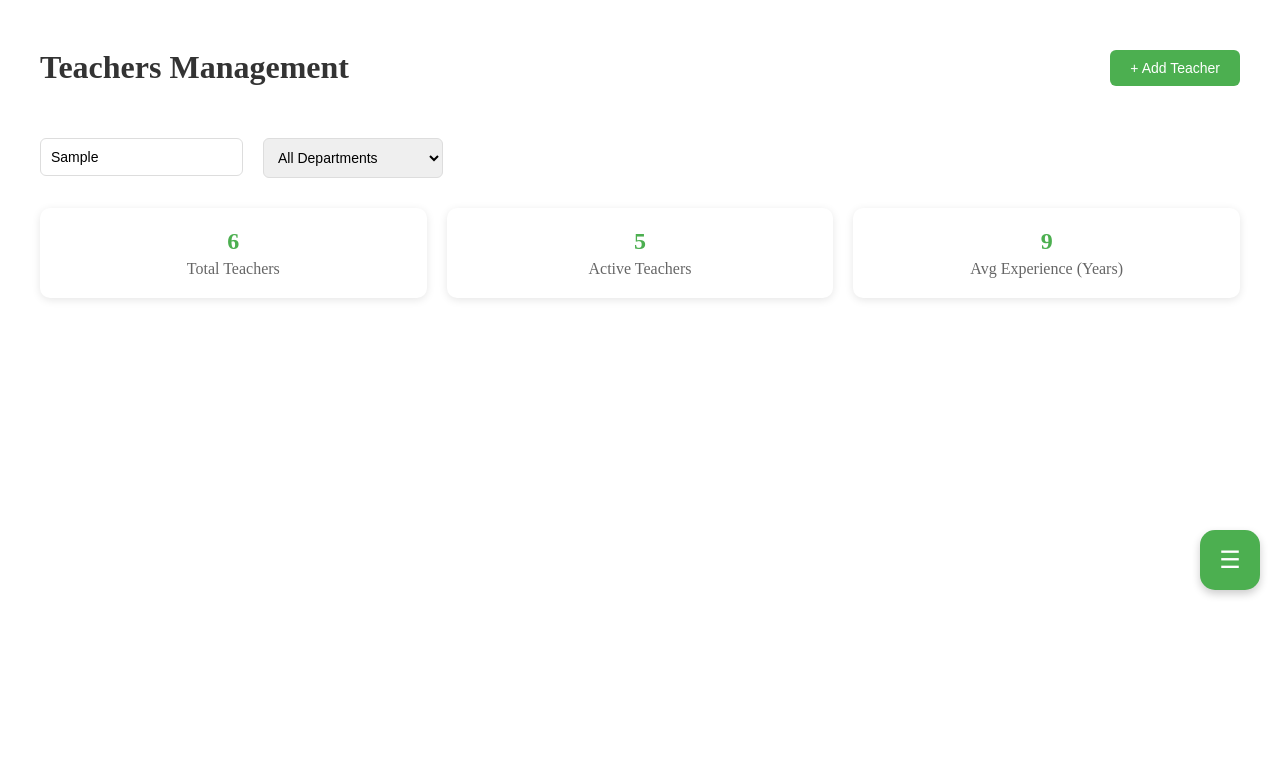
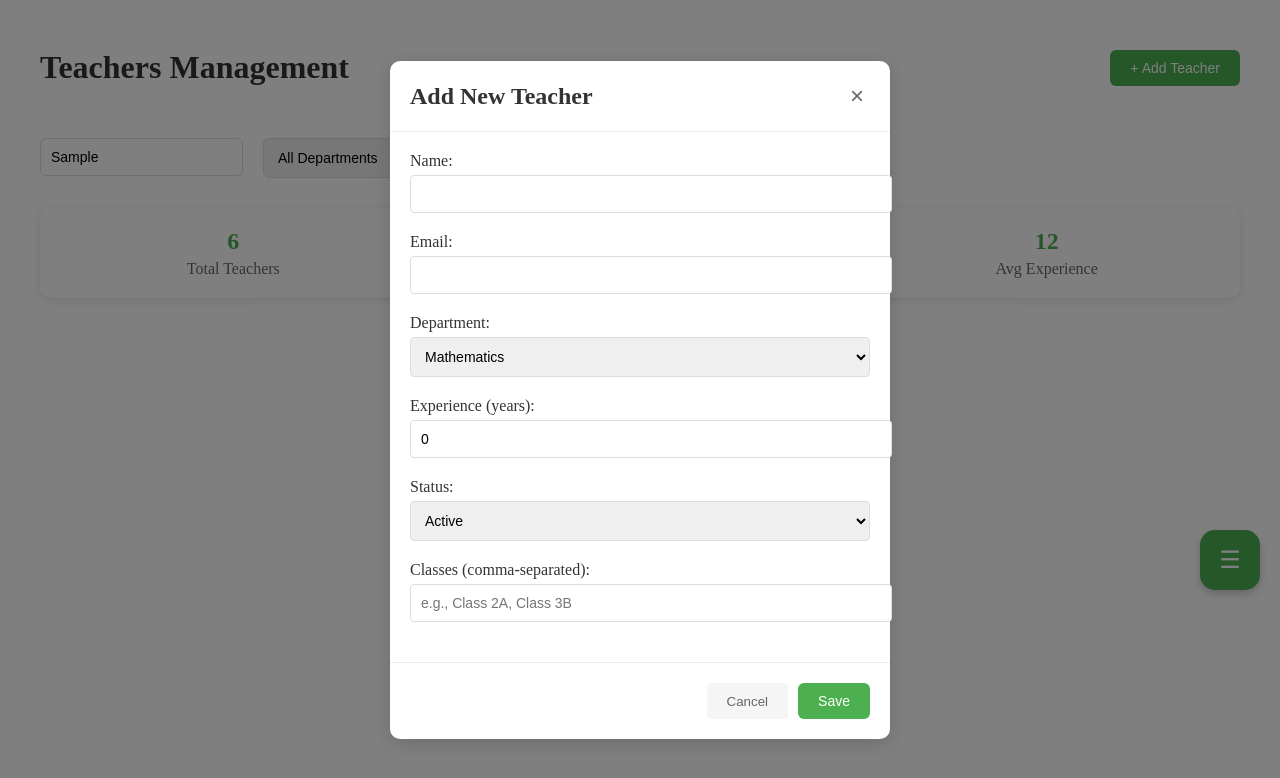
Before and after one commit to Shun89303/little-scholars-protocol, a React (Vite) app: page /teachers in a window 1280 px wide. Both pictures are taken after typing "Sample" into the empty fields and a click on the button "+ Add Teacher". Shown: the top 778 px of the page. Built offline with nearby package versions, Linux system fonts and the light colour scheme.

Commit message:
v3.2 Teachers CRUD operations update

```diff
--- a/src/pages/Teachers/Teachers.css
+++ b/src/pages/Teachers/Teachers.css
@@ -80,7 +80,7 @@
 
 .teachers-grid {
   display: grid;
-  grid-template-columns: repeat(auto-fit, minmax(400px, 1fr));
+  grid-template-columns: repeat(auto-fit, minmax(350px, 1fr));
   gap: 20px;
 }
 
@@ -89,6 +89,8 @@
   border-radius: 10px;
   box-shadow: 0 2px 8px rgba(0,0,0,0.1);
   padding: 20px;
+  display: flex;
+  gap: 15px;
   transition: transform 0.2s ease-in-out;
 }
 
@@ -97,25 +99,16 @@
   box-shadow: 0 4px 12px rgba(0,0,0,0.15);
 }
 
-.teacher-header {
-  display: flex;
-  align-items: center;
-  gap: 15px;
-  margin-bottom: 15px;
-  padding-bottom: 15px;
-  border-bottom: 1px solid #eee;
-}
-
 .teacher-avatar {
   flex-shrink: 0;
 }
 
-.avatar-placeholder {
-  width: 50px;
-  height: 50px;
+.avatar-initials {
+  width: 60px;
+  height: 60px;
   border-radius: 50%;
-  background: #4CAF50;
-  color: white;
+  background: #e3f2fd;
+  color: #1976d2;
   display: flex;
   align-items: center;
   justify-content: center;
@@ -133,14 +126,25 @@
   margin: 0 0 5px 0;
 }
 
-.teacher-department {
+.teacher-email {
   color: #666;
   font-size: 14px;
-  margin: 0;
+  margin: 0 0 10px 0;
 }
 
-.teacher-status {
-  flex-shrink: 0;
+.teacher-details {
+  display: flex;
+  gap: 10px;
+  margin-bottom: 10px;
+}
+
+.department {
+  background: #f3e5f5;
+  color: #7b1fa2;
+  padding: 4px 8px;
+  border-radius: 4px;
+  font-size: 12px;
+  font-weight: 600;
 }
 
 .status-badge {
@@ -148,7 +152,6 @@
   border-radius: 4px;
   font-size: 12px;
   font-weight: 600;
-  text-transform: uppercase;
 }
 
 .status-badge.active {
@@ -161,59 +164,54 @@
   color: #856404;
 }
 
-.teacher-details {
+.teacher-experience {
+  margin-bottom: 10px;
+}
+
+.teacher-experience .label {
+  color: #666;
+  font-weight: 500;
+  font-size: 12px;
+}
+
+.teacher-experience .value {
+  color: #333;
+  font-weight: 600;
+  font-size: 14px;
+  margin-left: 5px;
+}
+
+.teacher-classes {
   margin-bottom: 15px;
 }
 
-.teacher-contact,
-.teacher-experience {
-  display: flex;
-  justify-content: space-between;
-  padding: 8px 0;
-  border-bottom: 1px solid #f5f5f5;
-}
-
-.teacher-classes {
-  padding: 8px 0;
-}
-
-.teacher-contact:last-child,
-.teacher-experience:last-child {
-  border-bottom: none;
-}
-
-.label {
+.teacher-classes .label {
   color: #666;
   font-weight: 500;
-  font-size: 14px;
-}
-
-.value {
-  color: #333;
-  font-weight: 600;
-  font-size: 14px;
+  font-size: 12px;
+  display: block;
+  margin-bottom: 5px;
 }
 
 .class-tags {
   display: flex;
   flex-wrap: wrap;
-  gap: 6px;
-  margin-top: 5px;
+  gap: 5px;
 }
 
 .class-tag {
-  background: #e3f2fd;
-  color: #1976d2;
-  padding: 3px 8px;
-  border-radius: 4px;
-  font-size: 12px;
+  background: #e8eaf6;
+  color: #1565c0;
+  padding: 2px 6px;
+  border-radius: 3px;
+  font-size: 11px;
   font-weight: 500;
 }
 
 .teacher-actions {
   display: flex;
   gap: 8px;
-  justify-content: flex-end;
+  flex-wrap: wrap;
 }
 
 .action-btn {
@@ -222,7 +220,6 @@
   border-radius: 4px;
   cursor: pointer;
   font-size: 12px;
-  transition: opacity 0.2s;
 }
 
 .action-btn.view {
@@ -240,6 +237,116 @@
   color: #2e7d32;
 }
 
+.action-btn.delete {
+  background: #ffebee;
+  color: #c62828;
+}
+
 .action-btn:hover {
   opacity: 0.8;
 }
+
+/* Modal Styles */
+.modal-overlay {
+  position: fixed;
+  top: 0;
+  left: 0;
+  right: 0;
+  bottom: 0;
+  background: rgba(0, 0, 0, 0.5);
+  display: flex;
+  align-items: center;
+  justify-content: center;
+  z-index: 1000;
+}
+
+.modal {
+  background: white;
+  border-radius: 10px;
+  width: 90%;
+  max-width: 500px;
+  box-shadow: 0 4px 20px rgba(0, 0, 0, 0.15);
+}
+
+.modal-header {
+  display: flex;
+  justify-content: space-between;
+  align-items: center;
+  padding: 20px;
+  border-bottom: 1px solid #eee;
+}
+
+.modal-header h2 {
+  margin: 0;
+  color: #333;
+}
+
+.close-btn {
+  background: none;
+  border: none;
+  font-size: 24px;
+  cursor: pointer;
+  color: #666;
+}
+
+.close-btn:hover {
+  color: #333;
+}
+
+.modal-body {
+  padding: 20px;
+}
+
+.form-group {
+  margin-bottom: 20px;
+}
+
+.form-group label {
+  display: block;
+  margin-bottom: 5px;
+  color: #333;
+  font-weight: 500;
+}
+
+.form-group input,
+.form-group select {
+  width: 100%;
+  padding: 10px;
+  border: 1px solid #ddd;
+  border-radius: 4px;
+  font-size: 14px;
+}
+
+.modal-footer {
+  display: flex;
+  justify-content: flex-end;
+  gap: 10px;
+  padding: 20px;
+  border-top: 1px solid #eee;
+}
+
+.cancel-btn {
+  background: #f5f5f5;
+  color: #666;
+  border: none;
+  padding: 10px 20px;
+  border-radius: 4px;
+  cursor: pointer;
+}
+
+.cancel-btn:hover {
+  background: #e0e0e0;
+}
+
+.save-btn {
+  background: #4CAF50;
+  color: white;
+  border: none;
+  padding: 10px 20px;
+  border-radius: 4px;
+  cursor: pointer;
+}
+
+.save-btn:hover {
+  background: #45a049;
+}
--- a/src/pages/Teachers/Teachers.jsx
+++ b/src/pages/Teachers/Teachers.jsx
@@ -4,16 +4,75 @@ import "./Teachers.css";
 export default function Teachers() {
   const [searchTerm, setSearchTerm] = useState("");
   const [selectedDepartment, setSelectedDepartment] = useState("all");
+  const [showModal, setShowModal] = useState(false);
+  const [editingTeacher, setEditingTeacher] = useState(null);
+  const [classesText, setClassesText] = useState('');
+  const [formData, setFormData] = useState({
+    name: "",
+    email: "",
+    department: "Mathematics",
+    experience: 0,
+    status: "active",
+    classes: []
+  });
 
-  // Bare minimum static data
-  const teachers = [
-    { id: 1, name: "Mrs. Sarah Smith", email: "sarah.smith@school.edu", department: "Mathematics", classes: ["Class 2A", "Class 3B"], experience: 8, status: "active" },
-    { id: 2, name: "Mr. John Johnson", email: "john.johnson@school.edu", department: "English", classes: ["Class 2B", "Class 4A"], experience: 12, status: "active" },
-    { id: 3, name: "Ms. Emily Davis", email: "emily.davis@school.edu", department: "Science", classes: ["Class 3A", "Class 4B"], experience: 6, status: "active" },
-    { id: 4, name: "Mr. Michael Wilson", email: "michael.wilson@school.edu", department: "Social Studies", classes: ["Class 2A", "Class 3A"], experience: 15, status: "active" },
-    { id: 5, name: "Mrs. Lisa Chen", email: "lisa.chen@school.edu", department: "Mathematics", classes: ["Class 4A", "Class 4B"], experience: 10, status: "active" },
-    { id: 6, name: "Mr. David Martinez", email: "david.martinez@school.edu", department: "Physical Education", classes: ["Class 2B", "Class 3B"], experience: 5, status: "on_leave" }
-  ];
+  // Enhanced static data with IDs for CRUD operations
+  const [teachers, setTeachers] = useState([
+    {
+      id: 1,
+      name: "Sarah Johnson",
+      email: "sarah.j@school.edu",
+      department: "Mathematics",
+      experience: 8,
+      status: "active",
+      classes: ["Class 2A", "Class 3B"]
+    },
+    {
+      id: 2,
+      name: "Michael Chen",
+      email: "michael.c@school.edu",
+      department: "English",
+      experience: 12,
+      status: "active",
+      classes: ["Class 4A", "Class 2B"]
+    },
+    {
+      id: 3,
+      name: "Emily Davis",
+      email: "emily.d@school.edu",
+      department: "Science",
+      experience: 6,
+      status: "active",
+      classes: ["Class 3A", "Class 4B"]
+    },
+    {
+      id: 4,
+      name: "James Wilson",
+      email: "james.w@school.edu",
+      department: "Social Studies",
+      experience: 15,
+      status: "active",
+      classes: ["Class 2C", "Class 3C"]
+    },
+    {
+      id: 5,
+      name: "Lisa Martinez",
+      email: "lisa.m@school.edu",
+      department: "Physical Education",
+      experience: 10,
+      status: "on-leave",
+      classes: ["Class 4C"]
+    },
+    {
+      id: 6,
+      name: "Robert Brown",
+      email: "robert.b@school.edu",
+      department: "Mathematics",
+      experience: 20,
+      status: "active",
+      classes: ["Class 2D", "Class 3D"]
+    }
+  ]);
 
   const departments = ["all", "Mathematics", "English", "Science", "Social Studies", "Physical Education"];
 
@@ -26,11 +85,71 @@ export default function Teachers() {
     return matchesSearch && matchesDepartment;
   });
 
+  // CRUD Operations
+  const handleAddTeacher = () => {
+    setEditingTeacher(null);
+    setFormData({
+      name: "",
+      email: "",
+      department: "Mathematics",
+      experience: 0,
+      status: "active",
+      classes: []
+    });
+    setShowModal(true);
+  };
+
+  const handleEditTeacher = (teacher) => {
+    setEditingTeacher(teacher);
+    setFormData({
+      name: teacher.name,
+      email: teacher.email,
+      department: teacher.department,
+      experience: teacher.experience,
+      status: teacher.status,
+      classes: teacher.classes
+    });
+    setShowModal(true);
+  };
+
+  const handleDeleteTeacher = (teacherId) => {
+    if (window.confirm("Are you sure you want to delete this teacher?")) {
+      setTeachers(teachers.filter(teacher => teacher.id !== teacherId));
+    }
+  };
+
+  const handleSaveTeacher = () => {
+    if (editingTeacher) {
+      // Update existing teacher
+      setTeachers(teachers.map(teacher =>
+        teacher.id === editingTeacher.id
+          ? { ...teacher, ...formData }
+          : teacher
+      ));
+    } else {
+      // Add new teacher
+      const newTeacher = {
+        id: Math.max(...teachers.map(t => t.id)) + 1,
+        ...formData
+      };
+      setTeachers([...teachers, newTeacher]);
+    }
+    setShowModal(false);
+  };
+
+  const handleViewTeacher = (teacher) => {
+    alert(`Teacher Details:\n\nName: ${teacher.name}\nEmail: ${teacher.email}\nDepartment: ${teacher.department}\nExperience: ${teacher.experience} years\nStatus: ${teacher.status}\nClasses: ${teacher.classes.join(', ')}`);
+  };
+
+  const handleScheduleTeacher = (teacher) => {
+    alert(`Schedule for ${teacher.name}:\n\nThis feature would show the teacher's weekly schedule.\nCurrently showing placeholder for ${teacher.classes.join(', ')}`);
+  };
+
   return (
     <div className="teachers">
       <div className="teachers-header">
         <h1>Teachers Management</h1>
-        <button className="add-teacher-btn">+ Add Teacher</button>
+        <button className="add-teacher-btn" onClick={handleAddTeacher}>+ Add Teacher</button>
       </div>
 
       <div className="teachers-filters">
@@ -64,34 +183,27 @@ export default function Teachers() {
         </div>
         <div className="stat-card">
           <h3>{Math.round(teachers.reduce((acc, t) => acc + t.experience, 0) / teachers.length)}</h3>
-          <p>Avg Experience (Years)</p>
+          <p>Avg Experience</p>
         </div>
       </div>
 
       <div className="teachers-grid">
         {filteredTeachers.map(teacher => (
           <div key={teacher.id} className="teacher-card">
-            <div className="teacher-header">
-              <div className="teacher-avatar">
-                <div className="avatar-placeholder">
-                  {teacher.name.split(' ').map(n => n[0]).join('')}
-                </div>
-              </div>
-              <div className="teacher-info">
-                <h3>{teacher.name}</h3>
-                <p className="teacher-department">{teacher.department}</p>
-              </div>
-              <div className="teacher-status">
-                <span className={`status-badge ${teacher.status === 'active' ? 'active' : 'on-leave'}`}>
+            <div className="teacher-avatar">
+              <span className="avatar-initials">
+                {teacher.name.split(' ').map(n => n[0]).join('').toUpperCase()}
+              </span>
+            </div>
+
+            <div className="teacher-info">
+              <h3>{teacher.name}</h3>
+              <p className="teacher-email">{teacher.email}</p>
+              <div className="teacher-details">
+                <span className="department">{teacher.department}</span>
+                <span className={`status-badge ${teacher.status}`}>
                   {teacher.status === 'active' ? 'Active' : 'On Leave'}
                 </span>
-              </div>
-            </div>
-
-            <div className="teacher-details">
-              <div className="teacher-contact">
-                <span className="label">Email:</span>
-                <span className="value">{teacher.email}</span>
               </div>
               <div className="teacher-experience">
                 <span className="label">Experience:</span>
@@ -108,13 +220,102 @@ export default function Teachers() {
             </div>
 
             <div className="teacher-actions">
-              <button className="action-btn view">View</button>
-              <button className="action-btn edit">Edit</button>
-              <button className="action-btn schedule">Schedule</button>
+              <button className="action-btn view" onClick={() => handleViewTeacher(teacher)}>View</button>
+              <button className="action-btn edit" onClick={() => handleEditTeacher(teacher)}>Edit</button>
+              <button className="action-btn schedule" onClick={() => handleScheduleTeacher(teacher)}>Schedule</button>
+              <button className="action-btn delete" onClick={() => handleDeleteTeacher(teacher.id)}>Delete</button>
             </div>
           </div>
         ))}
       </div>
+
+      {/* Modal for Add/Edit Teacher */}
+      {showModal && (
+        <div className="modal-overlay">
+          <div className="modal">
+            <div className="modal-header">
+              <h2>{editingTeacher ? "Edit Teacher" : "Add New Teacher"}</h2>
+              <button className="close-btn" onClick={() => setShowModal(false)}>×</button>
+            </div>
+            <div className="modal-body">
+              <div className="form-group">
+                <label>Name:</label>
+                <input
+                  type="text"
+                  value={formData.name}
+                  onChange={(e) => setFormData({...formData, name: e.target.value})}
+                  required
+                />
+              </div>
+              <div className="form-group">
+                <label>Email:</label>
+                <input
+                  type="email"
+                  value={formData.email}
+                  onChange={(e) => setFormData({...formData, email: e.target.value})}
+                  required
+                />
+              </div>
+              <div className="form-group">
+                <label>Department:</label>
+                <select
+                  value={formData.department}
+                  onChange={(e) => setFormData({...formData, department: e.target.value})}
+                >
+                  <option value="Mathematics">Mathematics</option>
+                  <option value="English">English</option>
+                  <option value="Science">Science</option>
+                  <option value="Social Studies">Social Studies</option>
+                  <option value="Physical Education">Physical Education</option>
+                </select>
+              </div>
+              <div className="form-group">
+                <label>Experience (years):</label>
+                <input
+                  type="number"
+                  min="0"
+                  value={formData.experience}
+                  onChange={(e) => setFormData({...formData, experience: parseInt(e.target.value)})}
+                />
+              </div>
+              <div className="form-group">
+                <label>Status:</label>
+                <select
+                  value={formData.status}
+                  onChange={(e) => setFormData({...formData, status: e.target.value})}
+                >
+                  <option value="active">Active</option>
+                  <option value="on-leave">On Leave</option>
+                </select>
+              </div>
+              <div className="form-group">
+                <label>Classes (comma-separated):</label>
+                <input
+                  type="text"
+                  value={classesText}
+                  onChange={(e) => {
+                    const text = e.target.value;
+                    setClassesText(text);
+
+                    setFormData({
+                      ...formData,
+                      classes: text
+                      .split(',')
+                      .map(c => c.trim())
+                      .filter(c => c)
+                    })
+                  }}
+                  placeholder="e.g., Class 2A, Class 3B"
+                />
+              </div>
+            </div>
+            <div className="modal-footer">
+              <button className="cancel-btn" onClick={() => setShowModal(false)}>Cancel</button>
+              <button className="save-btn" onClick={handleSaveTeacher}>Save</button>
+            </div>
+          </div>
+        </div>
+      )}
     </div>
   );
 }
```
